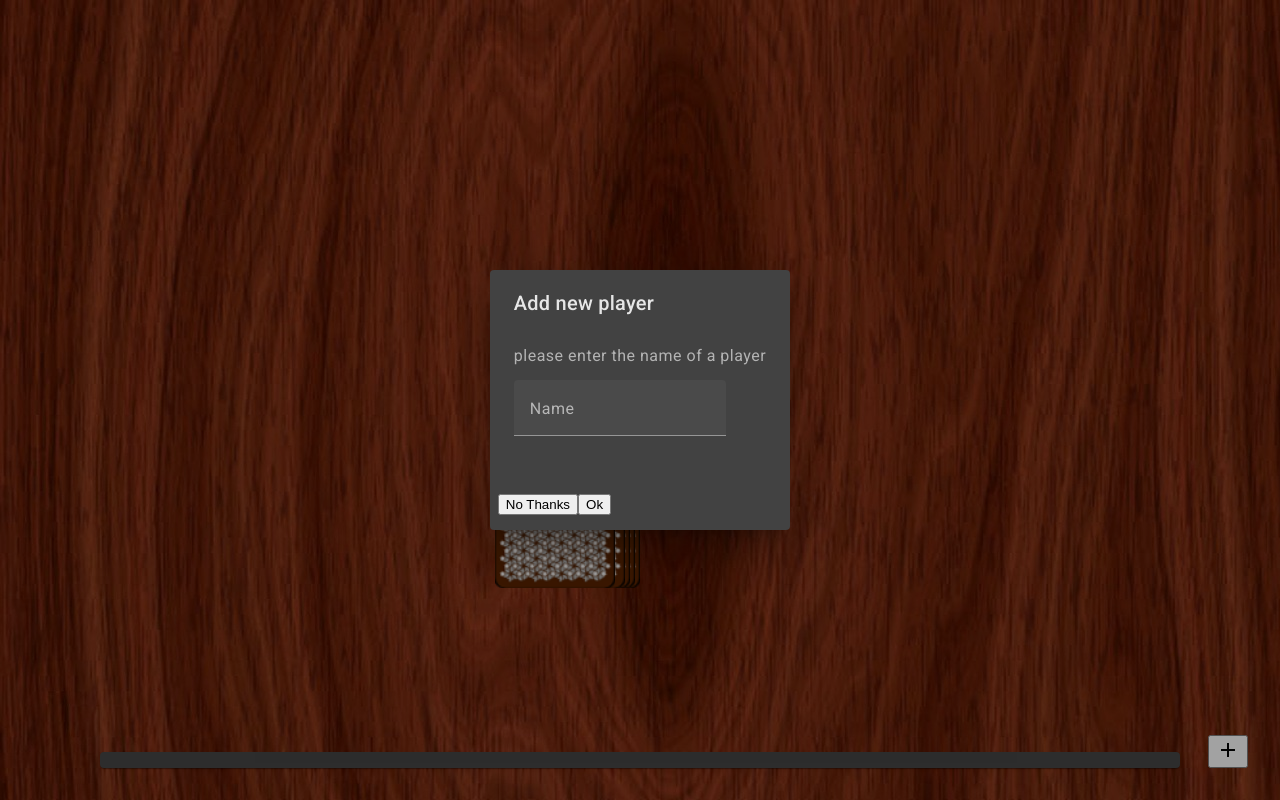
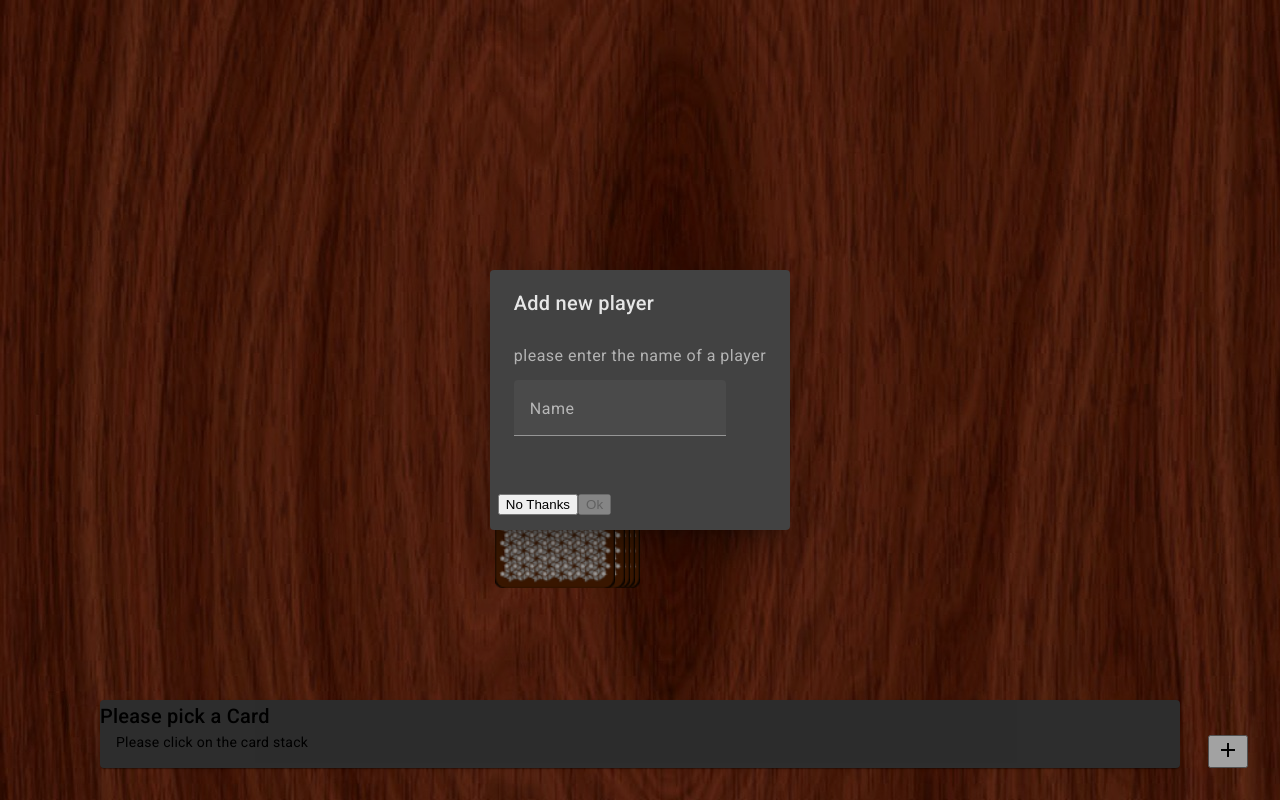
Before and after one commit to alexderrusse98/ringoffire, an Angular app: page /game in a window 1280 px wide. Both pictures are taken after a click on the button "add". Built offline with nearby package versions, Linux system fonts and the light colour scheme.

Commit message:
valid input

```diff
--- a/src/app/dialog-add-player/dialog-add-player.component.html
+++ b/src/app/dialog-add-player/dialog-add-player.component.html
@@ -8,5 +8,5 @@
 </mat-dialog-content>
 <mat-dialog-actions>
   <button matButton>No Thanks</button>
-  <button matButton [mat-dialog-close]="name" cdkFocusInitial>Ok</button>
+  <button matButton [disabled]="name.length == 0" [mat-dialog-close]="name" cdkFocusInitial>Ok</button>
 </mat-dialog-actions>
--- a/src/app/game-description/game-description.component.html
+++ b/src/app/game-description/game-description.component.html
@@ -1,4 +1,4 @@
 <mat-card>
-    <mat-card-title>{{title}}</mat-card-title>
-    <mat-card-content>{{description}}</mat-card-content>
+    <mat-card-title>{{ card ? title :'Please pick a Card'}}</mat-card-title>
+    <mat-card-content>{{card ? description :'Please click on the card stack'}}</mat-card-content>
 </mat-card>
--- a/src/app/game/game.component.ts
+++ b/src/app/game/game.component.ts
@@ -66,7 +66,10 @@
 
 
     dialogRef.afterClosed().subscribe((name: string) => {
-      this.game.players.push(name)
+      if (name && name.length > 0) {
+        this.game.players.push(name)
+      }
+
     });
   }
 
```
